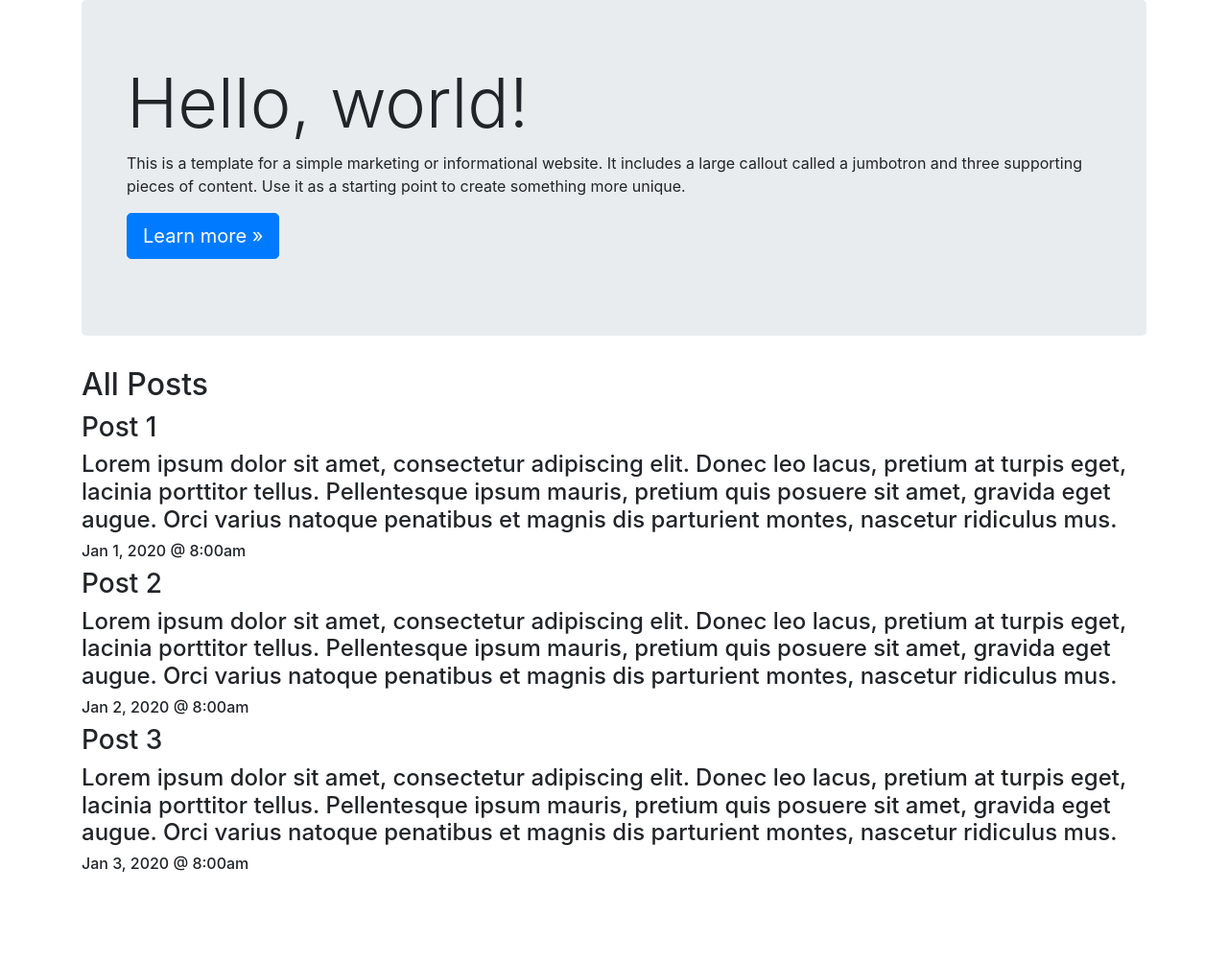
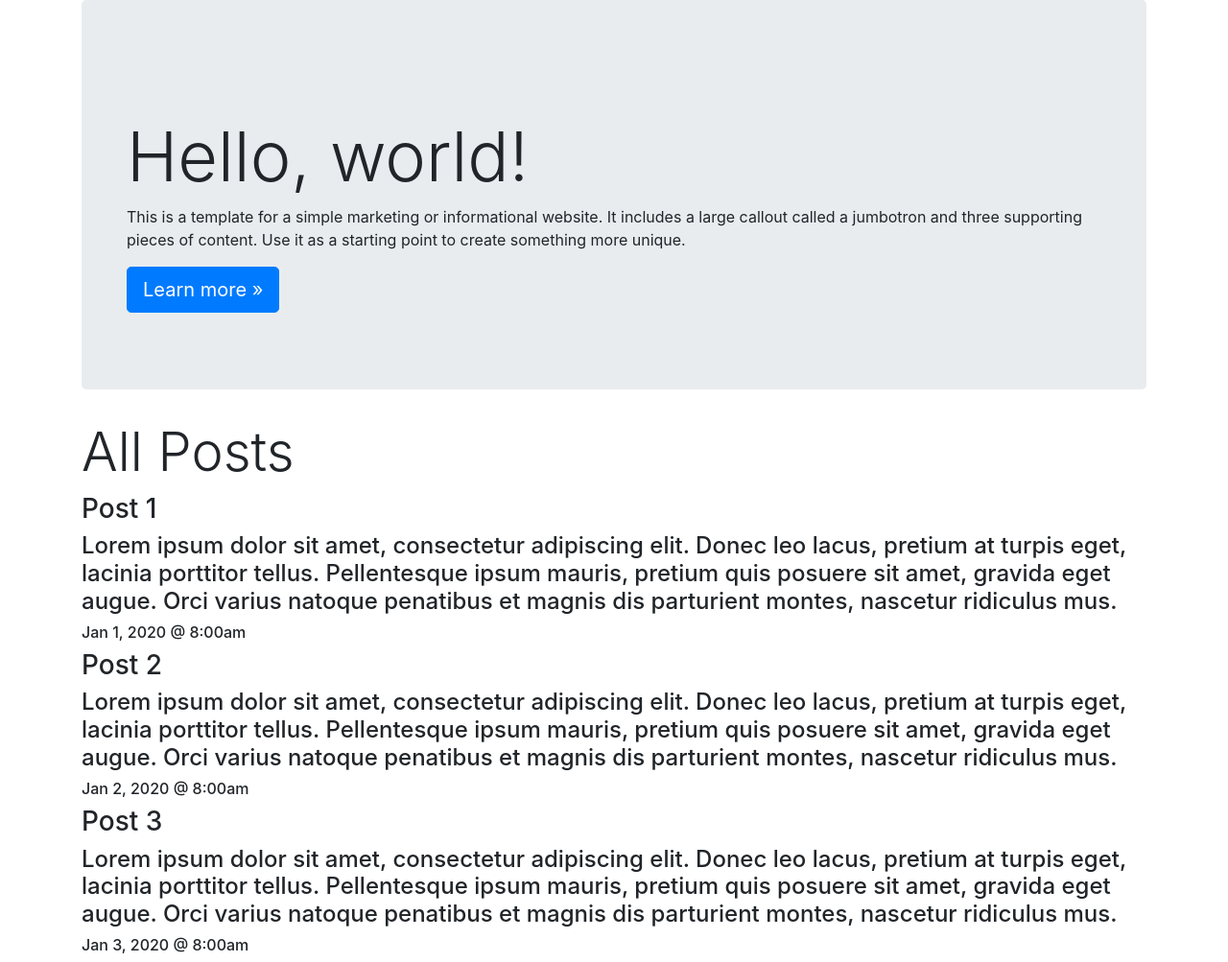
Before and after one commit to 8BitJustin/personal-blog-website, a Flask app: page / in a window 1280 px wide. Shown: the part 56-1059 px from the top of the page at 96% size. Before the commit the page ends 965 px from the top, so only its background shows below. Run offline with Flask 2, Linux system fonts and the light colour scheme; some libraries are stand-ins or nearby versions.

Commit message:
Set navbar to fixed, added top margin to container to move container down 56px.

```diff
--- a/static/css/main.css
+++ b/static/css/main.css
@@ -0,0 +1,3 @@
+.container {
+    margin-top: 56px;
+}
--- a/templates/base.html
+++ b/templates/base.html
@@ -5,12 +5,15 @@
     <meta name="viewport"
           content="width=device-width, user-scalable=no, initial-scale=1.0, maximum-scale=1.0, minimum-scale=1.0">
     <meta http-equiv="X-UA-Compatible" content="ie=edge">
-    <!-- Bootstrap -->
+    <!-- Bootstrap CSS -->
     <link rel="stylesheet" href="https://stackpath.bootstrapcdn.com/bootstrap/4.5.0/css/bootstrap.min.css">
+    <!-- Main CSS -->
+    <link rel="stylesheet"
+          href="{{url_for('static', filename='css/main.css')}}">
     {% block head %}{% endblock %}
 </head>
 <body>
-    <nav class="navbar navbar-expand-md navbar-dark bg-dark">
+    <nav class="navbar navbar-expand-md navbar-dark bg-dark fixed-top">
         <a class="navbar-brand" href="#">J.Olson.Digital.Blog</a>
         <button class="navbar-toggler" type="button" data-toggle="collapse" data-target="#navbarsExample04" aria-controls="navbarsExample04" aria-expanded="false" aria-label="Toggle navigation">
             <span class="navbar-toggler-icon"></span>
--- a/templates/index.html
+++ b/templates/index.html
@@ -12,7 +12,7 @@
       <p><a class="btn btn-primary btn-lg" href="#" role="button">Learn more &raquo;</a></p>
     </div>
 </div>
-<h2>All Posts</h2>
+<h2 class="display-4">All Posts</h2>
 <div class="all_post_div">
     {% for post in posts %}
     <div class="solo_post_div">
```
